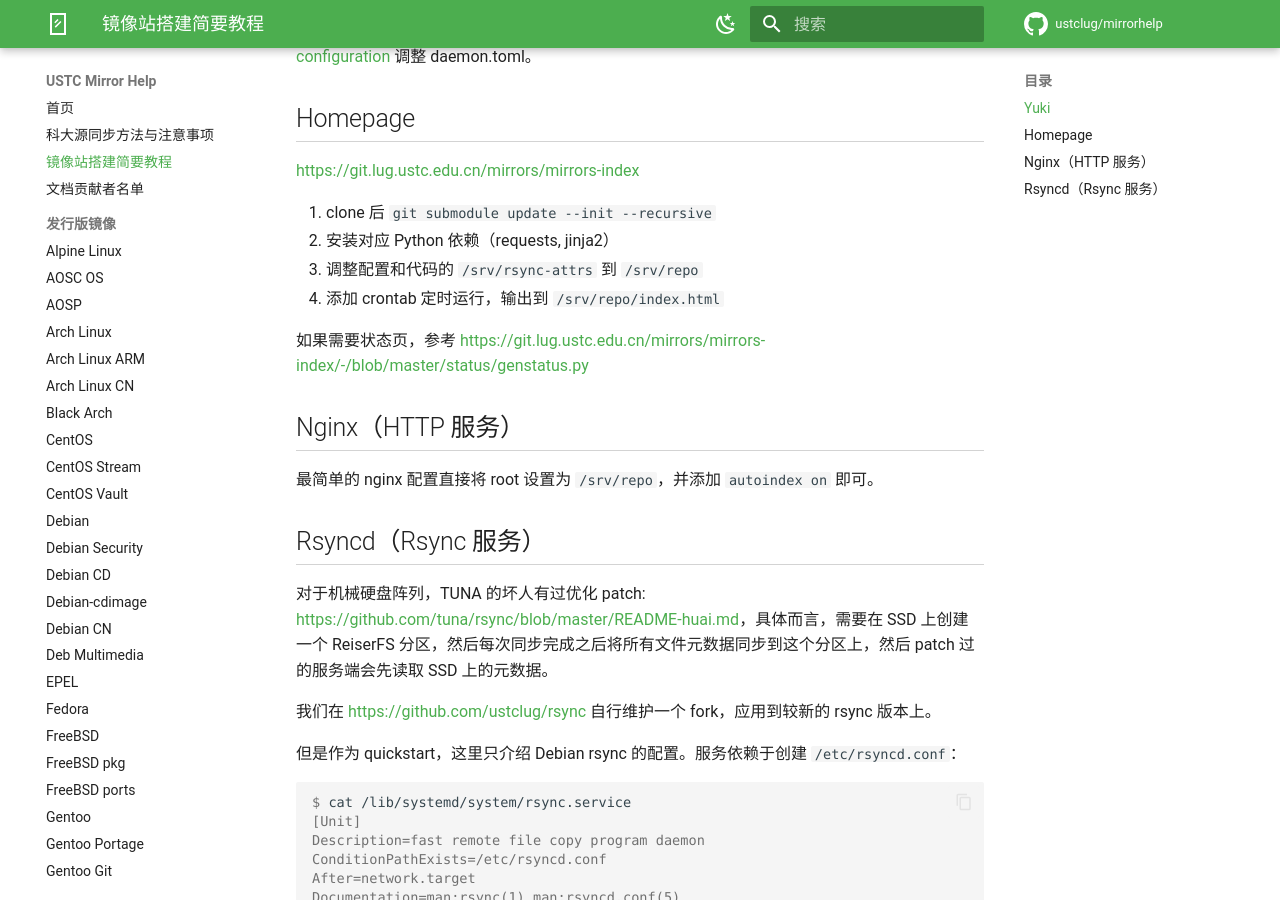
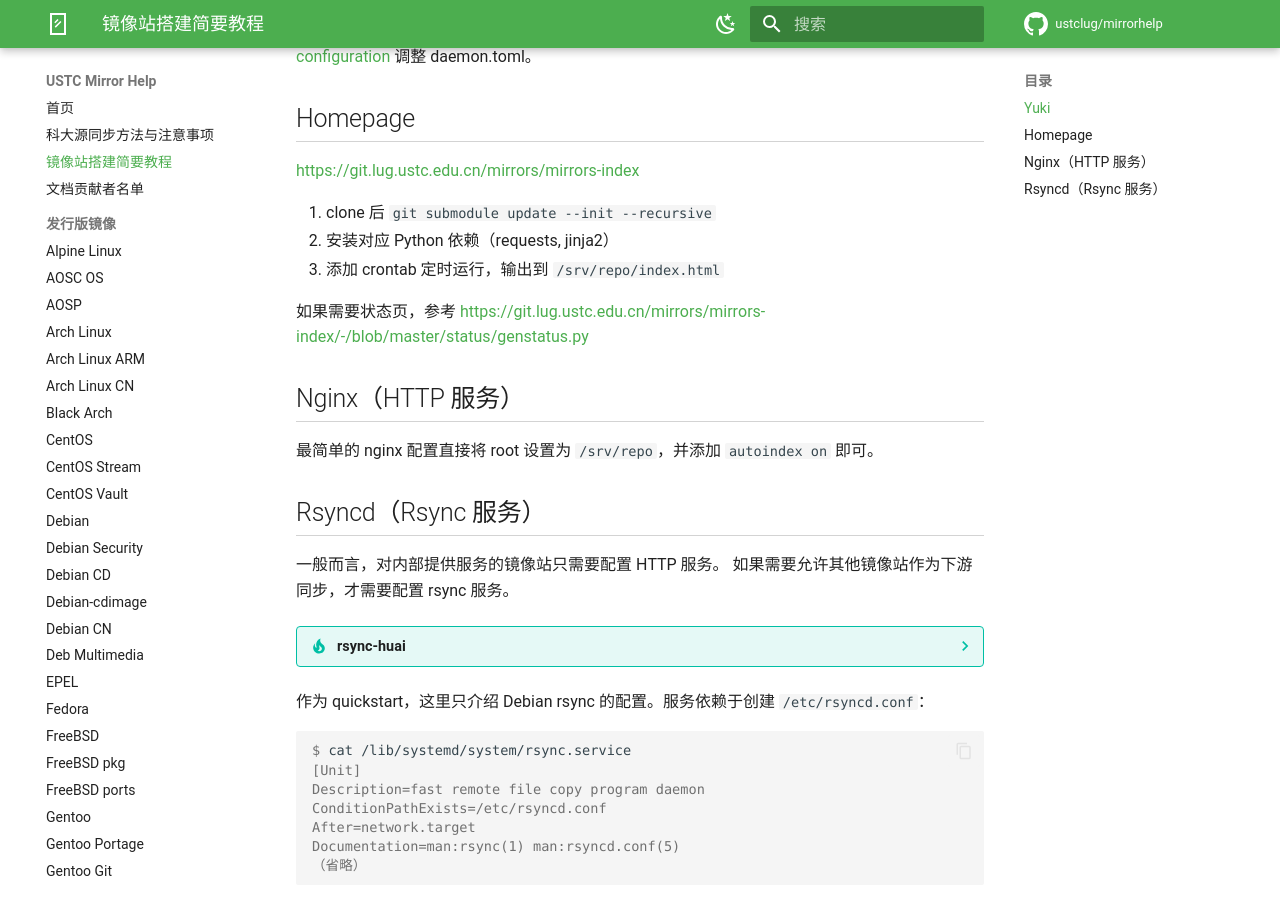
Before and after one commit to ustclug/mirrorhelp, an MkDocs documentation site: the page built from docs/quickstart.md, in a window 1280 px wide and 900 px high, scrolled down 946 px. Built offline with MkDocs 1.6.1 and Material for MkDocs 9.7.7, drawn with Linux system fonts in a browser that asks for light colours; comment, search, counter and statistics services are not loaded.

Commit message:
quickstart: We no longer have rsync-attrs or maintain rsync-huai

````diff
--- a/docs/quickstart.md
+++ b/docs/quickstart.md
@@ -41,8 +41,7 @@
 
 1. clone 后 `git submodule update --init --recursive`
 2. 安装对应 Python 依赖（requests, jinja2）
-3. 调整配置和代码的 `/srv/rsync-attrs` 到 `/srv/repo`
-4. 添加 crontab 定时运行，输出到 `/srv/repo/index.html`
+3. 添加 crontab 定时运行，输出到 `/srv/repo/index.html`
 
 如果需要状态页，参考 <https://git.lug.ustc.edu.cn/mirrors/mirrors-index/-/blob/master/status/genstatus.py>
 
@@ -52,11 +51,16 @@
 
 ## Rsyncd（Rsync 服务）
 
-对于机械硬盘阵列，TUNA 的坏人有过优化 patch: <https://github.com/tuna/rsync/blob/master/README-huai.md>，具体而言，需要在 SSD 上创建一个 ReiserFS 分区，然后每次同步完成之后将所有文件元数据同步到这个分区上，然后 patch 过的服务端会先读取 SSD 上的元数据。
+一般而言，对内部提供服务的镜像站只需要配置 HTTP 服务。
+如果需要允许其他镜像站作为下游同步，才需要配置 rsync 服务。
 
-我们在 <https://github.com/ustclug/rsync> 自行维护一个 fork，应用到较新的 rsync 版本上。
+??? tip "rsync-huai"
 
-但是作为 quickstart，这里只介绍 Debian rsync 的配置。服务依赖于创建 `/etc/rsyncd.conf`：
+    对于机械硬盘阵列，TUNA 的 @shankerwangmiao 有个优化 patch: <https://github.com/tuna/rsync/blob/master/README-huai.md>，具体而言，需要在 SSD 上创建一个 ReiserFS 分区，然后每次同步完成之后将所有文件元数据同步到这个分区上，然后 patch 过的服务端会先读取 SSD 上的元数据，从而降低机械硬盘压力。
+
+    我们曾在 <https://github.com/ustclug/rsync> 自行维护一个 fork，应用到较新的 rsync 版本上。
+
+作为 quickstart，这里只介绍 Debian rsync 的配置。服务依赖于创建 `/etc/rsyncd.conf`：
 
 ```console
 $ cat /lib/systemd/system/rsync.service
````
